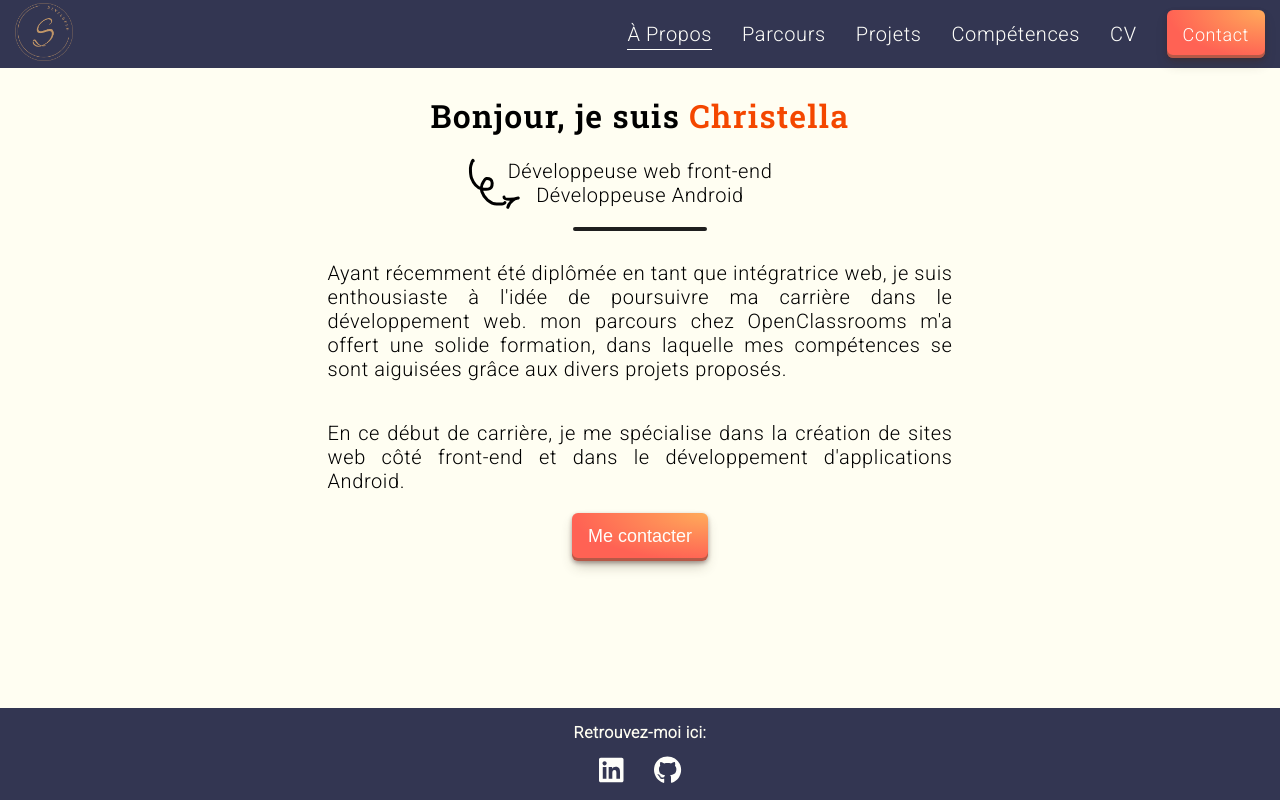
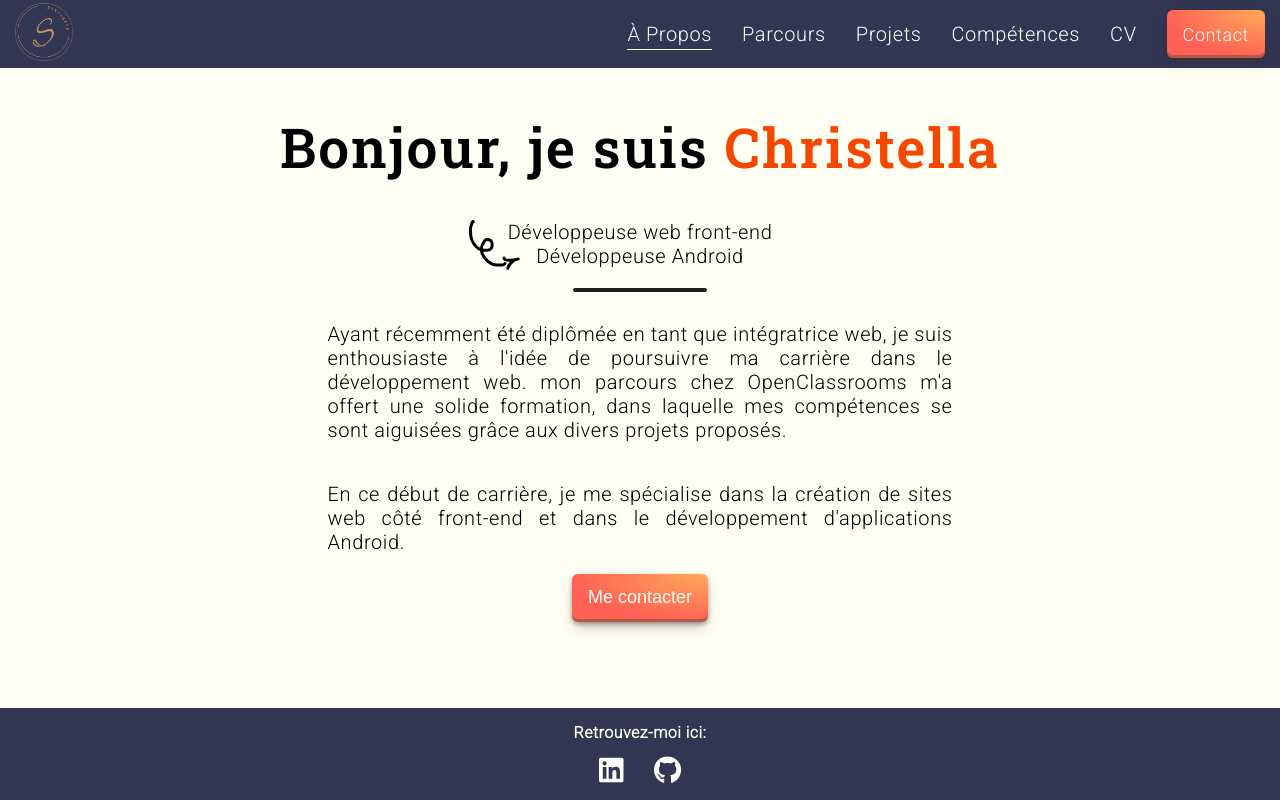
Before and after one commit to Christellaa/portfolio, a React (Create React App) app: page / in a window 1280 px wide. Built offline with nearby package versions, Linux system fonts and the light colour scheme.

Commit message:
Change desktop font-sizes

```diff
--- a/src/App.css
+++ b/src/App.css
@@ -36,13 +36,16 @@
 
 @media screen and (min-width: 769px) {
   h1 {
-    font-size: 32px;
+    font-size: 55px;
+    font-weight: 600;
   }
   h2 {
-    font-size: 25px;
+    font-size: 28px;
+    font-weight: 500;
   }
   h3 {
     font-size: 22px;
+    font-weight: 400;
   }
   h4 {
     font-size: 16px;
```
